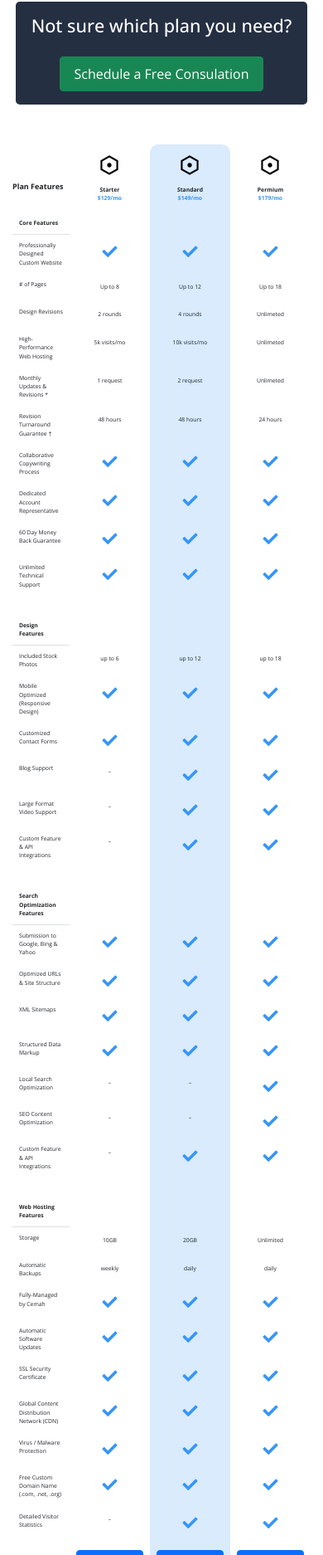
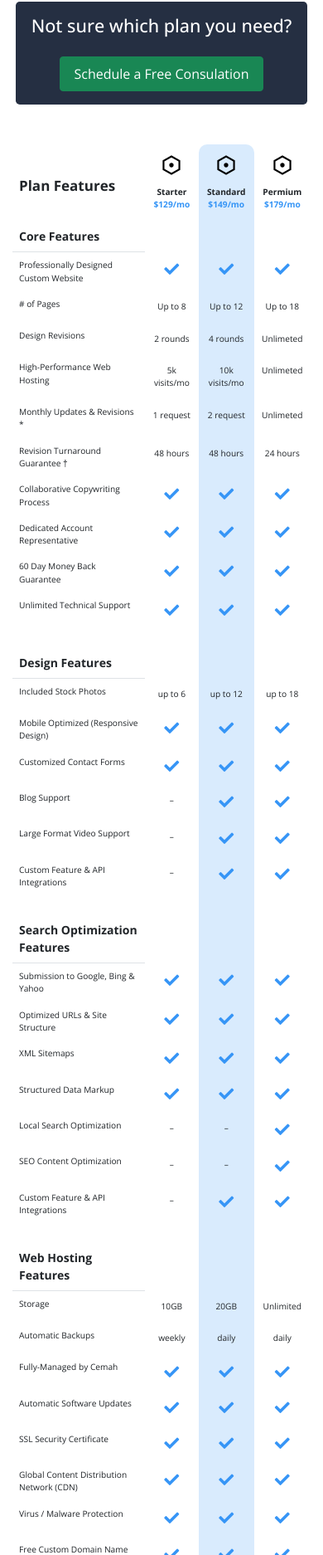
Before and after one commit to MarwanTarek1998/Pricing_Page, a plain HTML site: page index.html in a window 390 px wide. Shown: the part 2025-3899 px from the top of the page at 83% size. Drawn offline with nearby package versions, Linux system fonts and the light colour scheme.

Commit message:
Add files via upload

```diff
--- a/css/style.css
+++ b/css/style.css
@@ -167,12 +167,30 @@ tbody td[scope]{
 
 @media (max-width : 500px) {
     .features{
-        font-size: .4em;
+        font-size: .6em;
     }
     .plan-features{
-        line-height: 7;
-        font-size: 9px !important;
-        padding: 0 !important;
+        font-size: 17px !important;
+    }
+
+    .feature-title{
+        font-size: 14px;
+    }
+
+    tr td:nth-child(2),
+    tr td:nth-child(3),
+    tr td:nth-child(4),
+    tr th:nth-child(2),
+    tr th:nth-child(3),
+    tr th:nth-child(4){
+
+       max-width: 72px !important;
+    }
+
+    tr button{
+        font-size: 11px !important;
+        font-weight: bold !important;
+        padding: 5px 0 !important;
     }
 }
 
--- a/index.html
+++ b/index.html
@@ -164,7 +164,7 @@
                 <tbody>
                   <!-- Core Feature -->
                   <tr>
-                    <td scope="row" class="border-bottom fw-bold">Core Features</td>
+                    <td scope="row" class="border-bottom fw-bold feature-title">Core Features</td>
                     <td></td>
                     <td></td>
                     <td></td>
@@ -241,7 +241,7 @@
 
                   <!-- Design Feature -->
                   <tr>
-                    <td scope="row" class="border-bottom fw-bold">Design Features</td>
+                    <td scope="row" class="border-bottom fw-bold feature-title">Design Features</td>
                     <td></td>
                     <td></td>
                     <td></td>
@@ -294,7 +294,7 @@
                   <!-- Search Optimization Features -->
 
                   <tr>
-                    <td scope="row" class="border-bottom fw-bold">Search Optimization Features</td>
+                    <td scope="row" class="border-bottom fw-bold feature-title">Search Optimization Features</td>
                     <td></td>
                     <td></td>
                     <td></td>
@@ -354,7 +354,7 @@
                   <!-- Web Hosting Features -->
 
                   <tr>
-                    <td scope="row" class="border-bottom fw-bold">Web Hosting Features</td>
+                    <td scope="row" class="border-bottom fw-bold feature-title">Web Hosting Features</td>
                     <td></td>
                     <td></td>
                     <td></td>
@@ -416,9 +416,9 @@
                   <!-- Web Hosting Features -->
                   <tr>
                     <td scope="row"></td>
-                    <td><button type="button" class="btn btn-primary">Get started</button></td>
-                    <td><button type="button" class="btn btn-primary">Get started</button></td>
-                    <td><button type="button" class="btn btn-primary">Get started</button></td>
+                    <td><button type="button" class="btn btn-primary mw-100">Get started</button></td>
+                    <td><button type="button" class="btn btn-primary mw-100">Get started</button></td>
+                    <td><button type="button" class="btn btn-primary mw-100">Get started</button></td>
                   </tr>
                 </tbody>
               </table>
```
